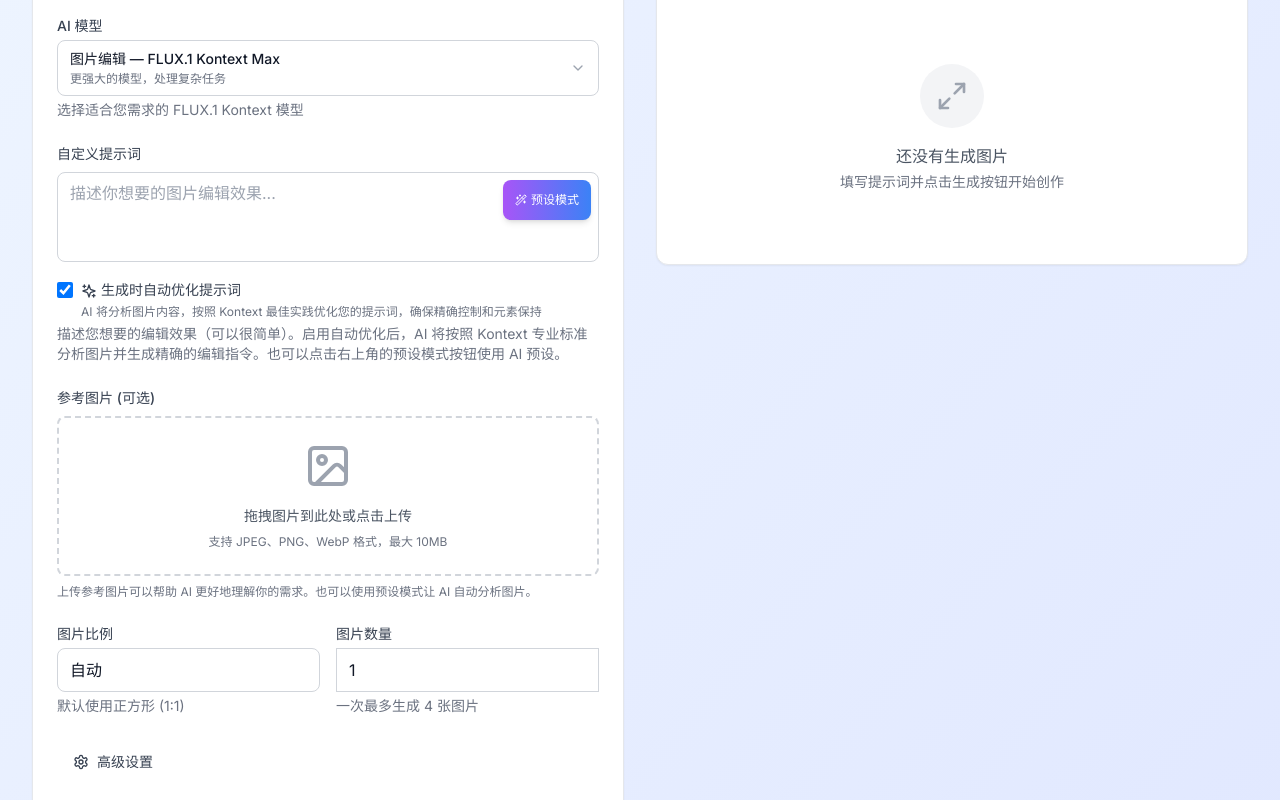
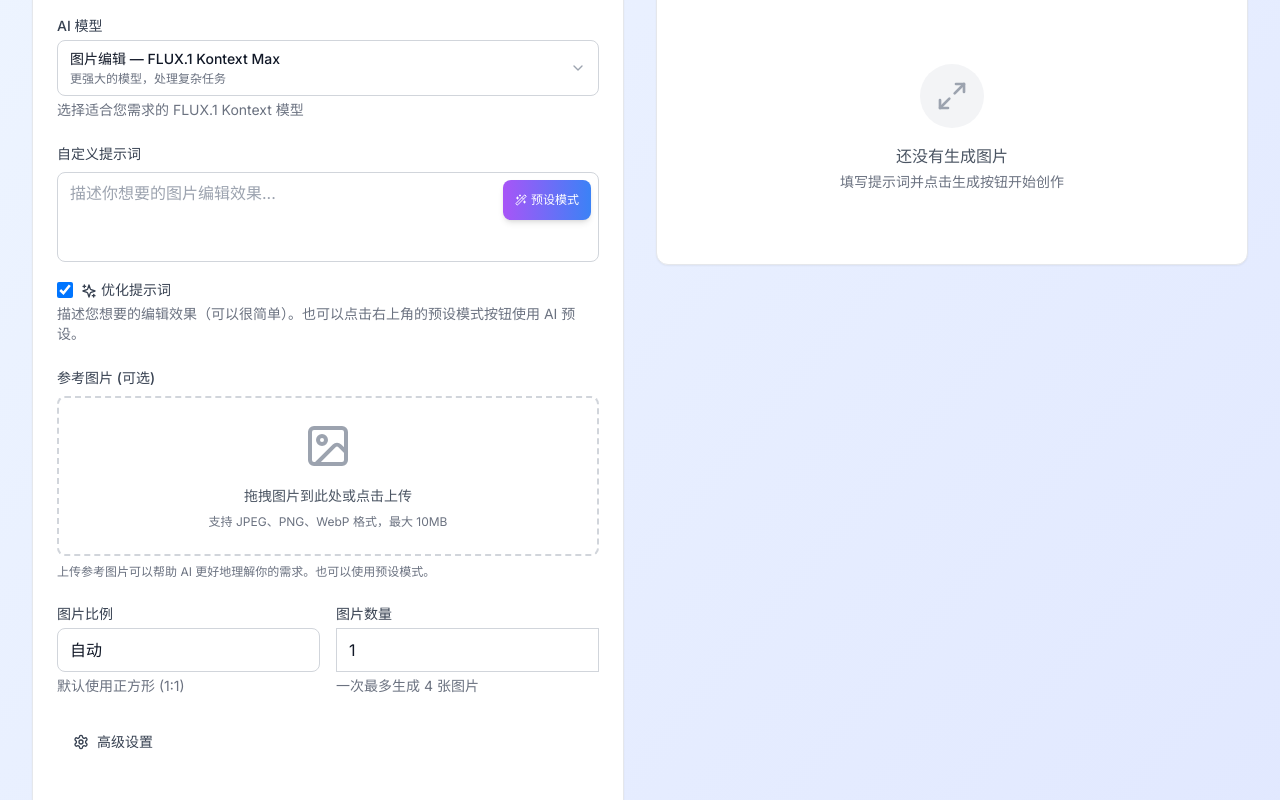
Before and after one commit to Noah-Wu66/FLUX.1-Kontext, a Next.js app: page / in a window 1280 px wide. Shown: the part 443-1243 px from the top of the page. Built offline with nearby package versions, Linux system fonts and the light colour scheme.

Commit message:
优化图片编辑预设系统：改进预设选择器组件和生成表单的用户体验

```diff
--- a/components/GenerationForm.tsx
+++ b/components/GenerationForm.tsx
@@ -492,12 +492,9 @@ export function GenerationForm({ onGenerate, loading = false, defaultPrompt = ''
                 />
                 <label htmlFor="enableOptimization" className="text-sm font-medium text-gray-700">
                   <Sparkles className="w-4 h-4 inline mr-1" />
-                  生成时自动优化提示词
+                  优化提示词
                 </label>
               </div>
-              <p className="text-xs text-gray-500 ml-6 mt-1">
-                AI 将按照 Kontext 最佳实践优化您的描述，生成详细的场景、风格和构图指令
-              </p>
             </div>
 
             {errors.prompt && (
@@ -505,8 +502,8 @@ export function GenerationForm({ onGenerate, loading = false, defaultPrompt = ''
             )}
             <p className="mt-1 text-sm text-gray-500">
               {model.includes('text-to-image')
-                ? '描述您想要生成的图片（可以很简单）。启用自动优化后，AI 将按照 Kontext 专业标准生成详细的场景、风格和构图描述。'
-                : '详细描述你想要的图片内容、风格、颜色等。启用自动优化后，AI 将按照 Kontext 专业标准完善您的提示词。'
+                ? '描述您想要生成的图片（可以很简单）。'
+                : '详细描述你想要的图片内容、风格、颜色等。'
               }
             </p>
           </div>
@@ -587,22 +584,16 @@ export function GenerationForm({ onGenerate, loading = false, defaultPrompt = ''
                 />
                 <label htmlFor="enableOptimization2" className="text-sm font-medium text-gray-700">
                   <Sparkles className="w-4 h-4 inline mr-1" />
-                  生成时自动优化提示词
+                  优化提示词
                 </label>
               </div>
-              <p className="text-xs text-gray-500 ml-6 mt-1">
-                {model === 'max-multi'
-                  ? 'AI 将分析所有图片内容，按照 Kontext 多图互动编辑最佳实践，生成图片间元素融合的精确指令'
-                  : 'AI 将分析图片内容，按照 Kontext 最佳实践优化您的提示词，确保精确控制和元素保持'
-                }
-              </p>
             </div>
 
             {errors.prompt && (
               <p className="mt-1 text-sm text-red-600">{errors.prompt}</p>
             )}
             <p className="mt-1 text-sm text-gray-500">
-              描述您想要的编辑效果（可以很简单）。启用自动优化后，AI 将按照 Kontext 专业标准分析图片并生成精确的编辑指令。也可以点击右上角的预设模式按钮使用 AI 预设。
+              描述您想要的编辑效果（可以很简单）。也可以点击右上角的预设模式按钮使用 AI 预设。
             </p>
           </div>
         )}
@@ -634,12 +625,12 @@ export function GenerationForm({ onGenerate, loading = false, defaultPrompt = ''
               <p className="text-xs text-gray-500">
                 {usePreset ? (
                   model === 'max-multi'
-                    ? '预设模式需要上传参考图片，AI 将分析图片内容生成编辑指令'
-                    : '预设模式需要上传参考图片，AI 将分析图片内容生成编辑指令'
+                    ? '预设模式需要上传参考图片'
+                    : '预设模式需要上传参考图片'
                 ) : (
                   model === 'max-multi'
-                    ? '上传多张参考图片可以帮助 AI 更好地理解复杂的需求和场景。也可以使用预设模式让 AI 自动分析图片。'
-                    : '上传参考图片可以帮助 AI 更好地理解你的需求。也可以使用预设模式让 AI 自动分析图片。'
+                    ? '上传多张参考图片可以帮助 AI 更好地理解复杂的需求和场景。也可以使用预设模式。'
+                    : '上传参考图片可以帮助 AI 更好地理解你的需求。也可以使用预设模式。'
                 )}
               </p>
               {aspectRatio === 'auto' && (
--- a/components/PresetSelector.tsx
+++ b/components/PresetSelector.tsx
@@ -103,7 +103,7 @@ export function PresetSelector({
       </div>
 
       <p className="text-xs text-gray-500 text-center">
-        选择预设后，AI 将分析您的图片并自动生成相应的编辑指令
+        选择预设后，AI 将自动生成相应的编辑指令
       </p>
     </div>
   )
```
